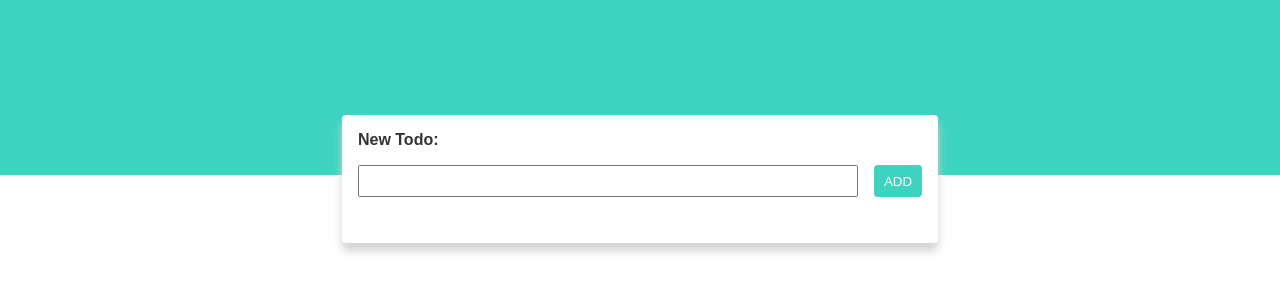
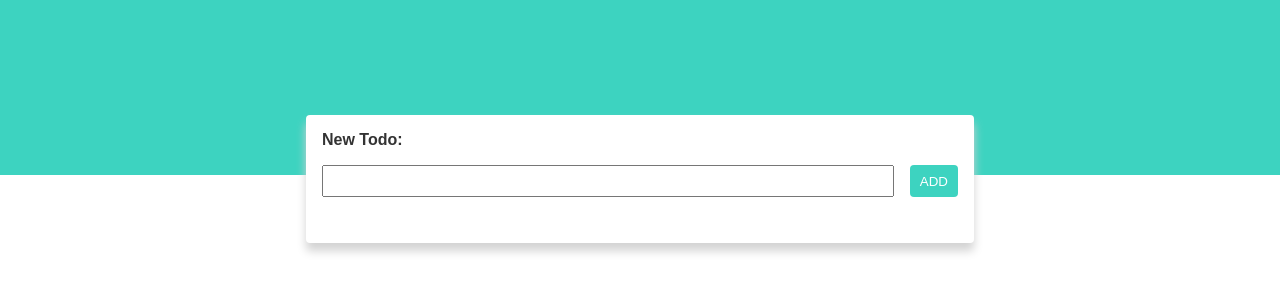
Before and after one commit to theandersonfonseca/todolist-node-vanillajs, a plain HTML site: page client/index.html in a window 1280 px wide. Drawn offline with Linux system fonts and the light colour scheme.

Commit message:
Adjust todo list width

```diff
--- a/client/styles.css
+++ b/client/styles.css
@@ -37,7 +37,10 @@ body {
 
 .todolist {
   height: 50rem;
+  width: 100%;
+  max-width: 70rem;
   margin-top: -6rem;
+  padding: 0 1.6rem;
 }
 
 .form-todo {
@@ -55,11 +58,12 @@ body {
 
 .input-wrapper {
   display: flex;
+  justify-content: space-between;
 }
 
 .input-todo {
+  width: 100%;
   padding: 0.5rem 1rem;
-  width: 50rem;
   font-size: 1.6rem;
   outline: 0;
 }
```
